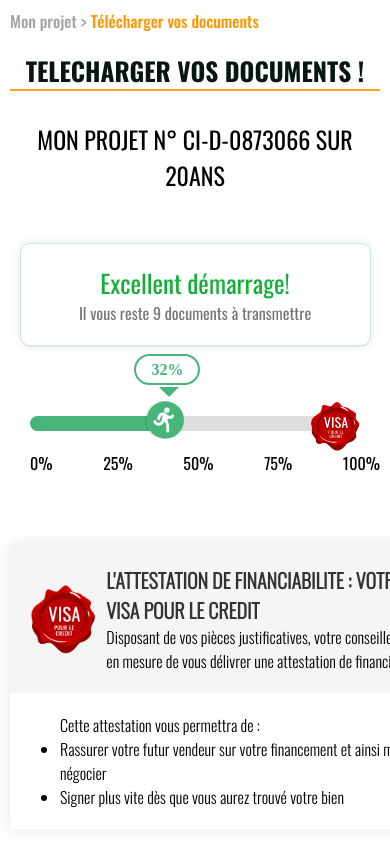
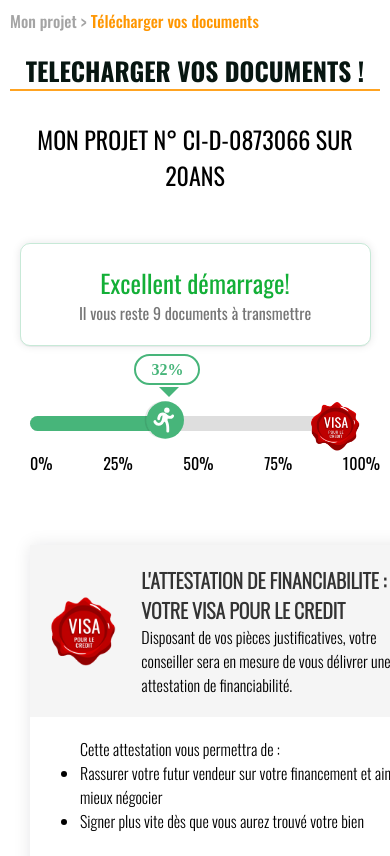
Before and after one commit to RaveloMevaSoavina/AFI-assurance-test-integration, a plain HTML site: page index.html in a window 390 px wide. Shown: the top 856 px of the page. Drawn offline with Linux system fonts and the light colour scheme; a web font is replaced by a local one.

Commit message:
debug position of financiability attestation

```diff
--- a/assets/css/style.css
+++ b/assets/css/style.css
@@ -474,13 +474,9 @@ section .section1-details .section-details__center .title{
     }
 
     .panneau-pub{
-        /* display: none; */
-        /* margin : 100px 10px; */
-        width :440px;
-        height : 100%;
-        align-items: flex-start;
-        margin : 0 auto;
-
+        /* background-color: red; */
+        width : 400px;
+        margin : 0 auto 0 20px;
     }
 
 
@@ -489,26 +485,25 @@ section .section1-details .section-details__center .title{
         top: 0;
         left : 0;
         width : 100%;
-        height : 100%;
-
+        height : 110%;
+        padding: 30px auto;
     }
 
     .panneau-pub__top{
-        display:block-inline;
+        /* display:block-inline; */
+        width : 400px;
         padding : 0;
         font-size: 16px;
         padding : 20px;
     }
 
     .panneau-pub__top img{
-        margin-right : 10px;
+        margin-right : 25px;
         width : 70px;
         height : 70px;
     }
 
     .panneau-pub__bottom{
-        padding-top: 20px;
-        padding-left : 10px;
         margin-left: 30px;
         font-size: 16px;
         padding : 20px;
```
